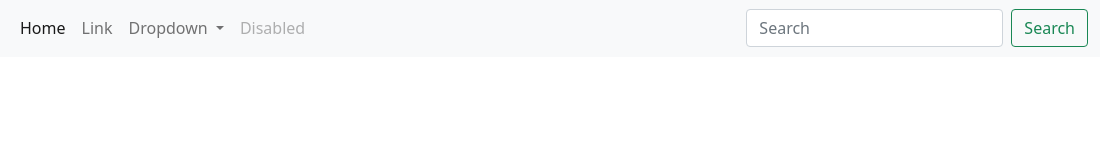
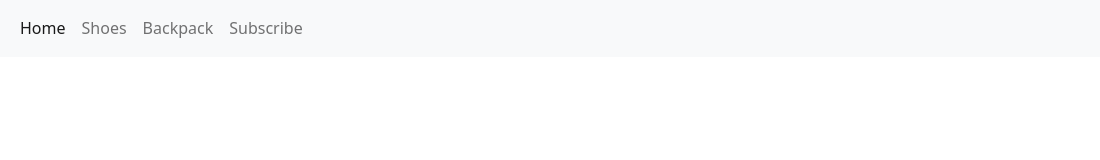
Before and after one commit to alvy03/panda-commerce-bootstrap, a plain HTML site: page index.html in a window 1280 px wide. Shown: the full height of the page, 180-1280 px from the left. Drawn offline with nearby package versions, Linux system fonts and the light colour scheme.

Commit message:
first commit

```diff
--- a/index.html
+++ b/index.html
@@ -30,30 +30,17 @@
                             <a class="nav-link active" aria-current="page" href="#">Home</a>
                         </li>
                         <li class="nav-item">
-                            <a class="nav-link" href="#">Link</a>
-                        </li>
-                        <li class="nav-item dropdown">
-                            <a class="nav-link dropdown-toggle" href="#" id="navbarDropdown" role="button"
-                                data-bs-toggle="dropdown" aria-expanded="false">
-                                Dropdown
-                            </a>
-                            <ul class="dropdown-menu" aria-labelledby="navbarDropdown">
-                                <li><a class="dropdown-item" href="#">Action</a></li>
-                                <li><a class="dropdown-item" href="#">Another action</a></li>
-                                <li>
-                                    <hr class="dropdown-divider">
-                                </li>
-                                <li><a class="dropdown-item" href="#">Something else here</a></li>
-                            </ul>
+                            <a class="nav-link" href="#">Shoes</a>
                         </li>
                         <li class="nav-item">
-                            <a class="nav-link disabled" href="#" tabindex="-1" aria-disabled="true">Disabled</a>
+                            <a class="nav-link" href="#">Backpack</a>
                         </li>
+                        <li class="nav-item">
+                            <a class="nav-link" href="#">Subscribe</a>
+                        </li>
+
                     </ul>
-                    <form class="d-flex">
-                        <input class="form-control me-2" type="search" placeholder="Search" aria-label="Search">
-                        <button class="btn btn-outline-success" type="submit">Search</button>
-                    </form>
+
                 </div>
             </div>
         </nav>
```
